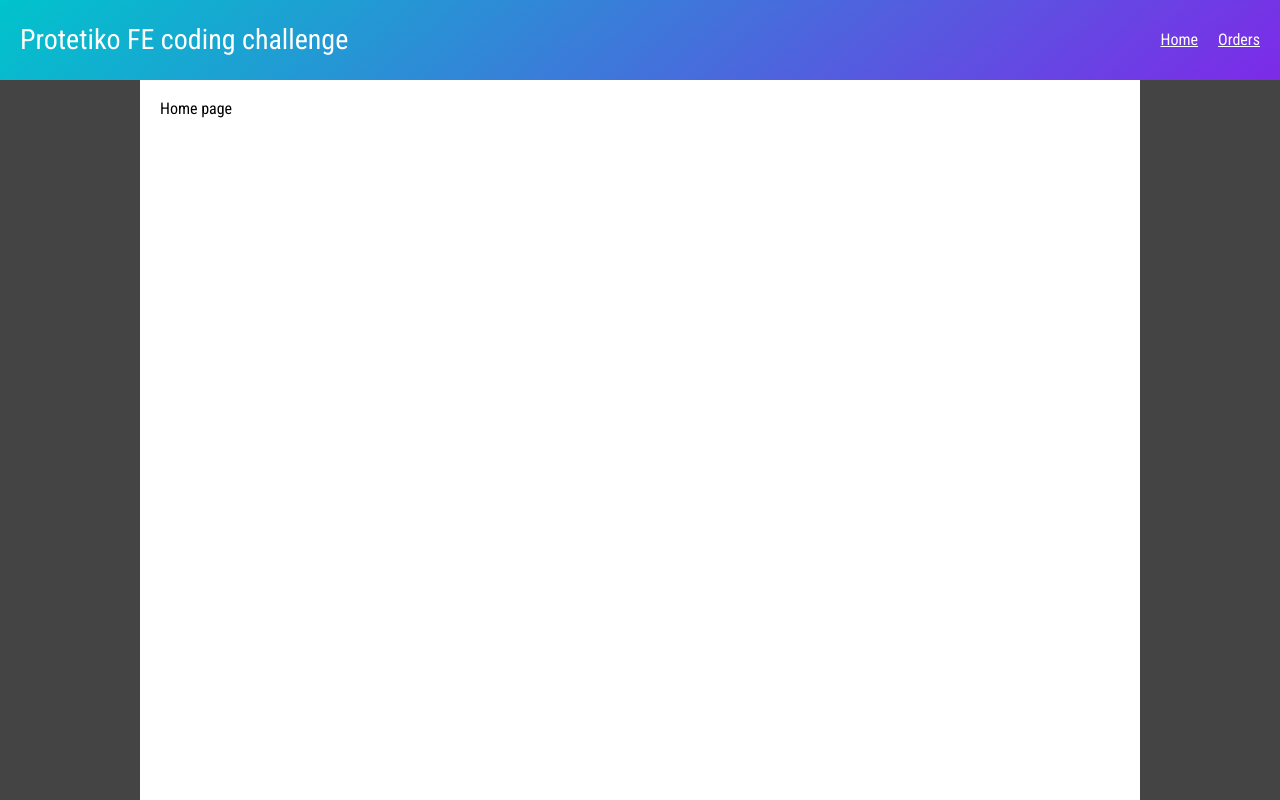
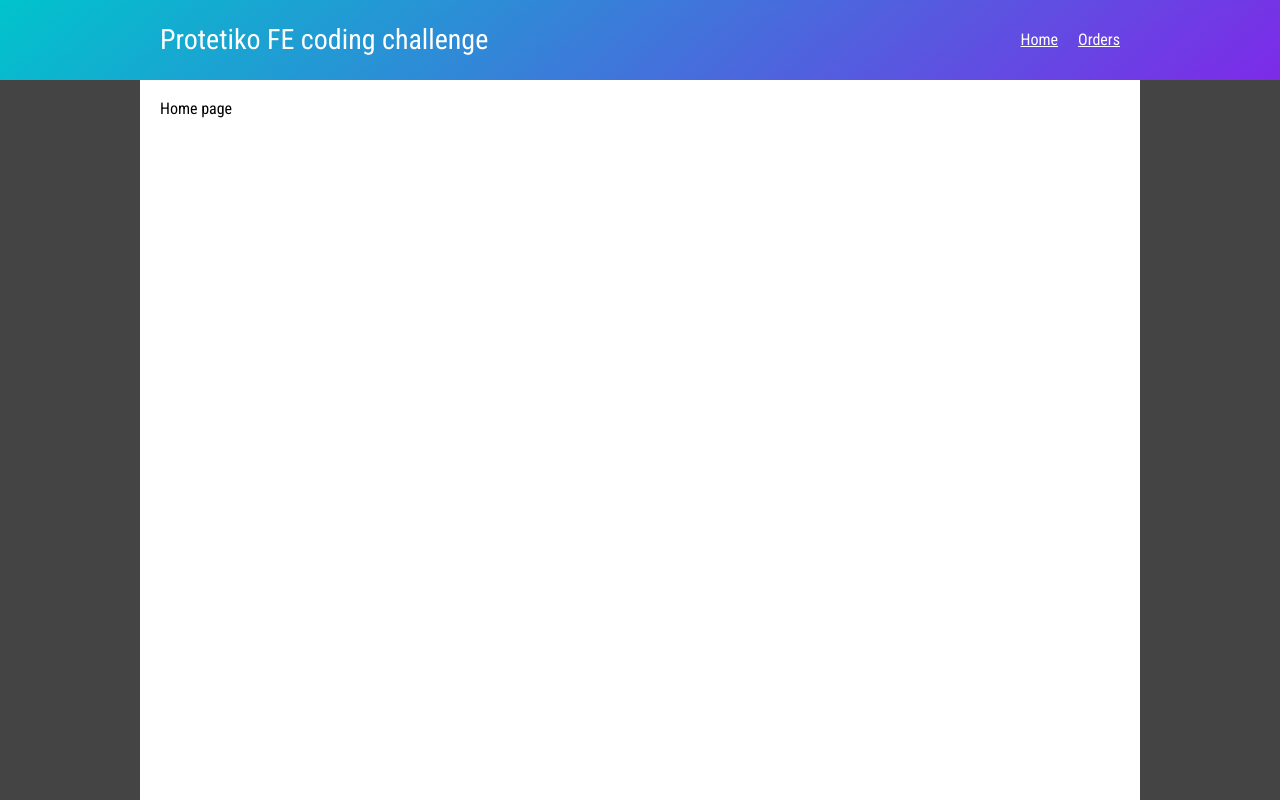
Before and after one commit to firec0der/fe-coding-challenge, a React (Create React App) app: page / in a window 1280 px wide. Built offline with nearby package versions, Linux system fonts and the light colour scheme.

Commit message:
fix: added container for Header content, styles: fix layout, added layout width variable,

```diff
--- a/src/layouts/Header/Header.js
+++ b/src/layouts/Header/Header.js
@@ -6,10 +6,12 @@ export default class Header extends React.PureComponent {
   render() {
     return (
       <div className="Header">
-        <div className="Header__text">Protetiko FE coding challenge</div>
-        <div className="Header__nav">
-          <Link to="/" className="Header__link">Home</Link>
-          <Link to="/orders" className="Header__link">Orders</Link>
+        <div className="Header__container">
+          <div className="Header__text">Protetiko FE coding challenge</div>
+          <div className="Header__nav">
+            <Link to="/" className="Header__link">Home</Link>
+            <Link to="/orders" className="Header__link">Orders</Link>
+          </div>
         </div>
       </div>
     )}
--- a/src/styles/layouts/Header.scss
+++ b/src/styles/layouts/Header.scss
@@ -1,14 +1,20 @@
 @import "../vars/vars.scss";
 
 .Header {
-  min-height: $header-height;
-  line-height: 40px;
-  display: flex;
-  justify-content: space-between;
   background: #00c4cc;
   background-image: linear-gradient(139deg, #00c4cc 0%, #7d2ae8 100%);
-  padding: 20px;
   color: #fff;
+
+  &__container {
+    width: 100%;
+    max-width: $layout-width;
+    min-height: $header-height;
+    line-height: 40px;
+    display: flex;
+    justify-content: space-between;
+    margin: 0 auto;
+    padding: 20px;
+  }
 
   &__text {
     font-size: 28px;
--- a/src/styles/layouts/Main.scss
+++ b/src/styles/layouts/Main.scss
@@ -7,7 +7,7 @@
   &__content {
     min-height: calc(100vh - #{$header-height});
     width: 100%;
-    max-width: 1000px;
+    max-width: $layout-width;
     margin: 0 auto;
     padding: 20px;
     background-color: #fff;
--- a/src/styles/vars/vars.scss
+++ b/src/styles/vars/vars.scss
@@ -1 +1,2 @@
+$layout-width: 1000px;
 $header-height: 80px;
```
